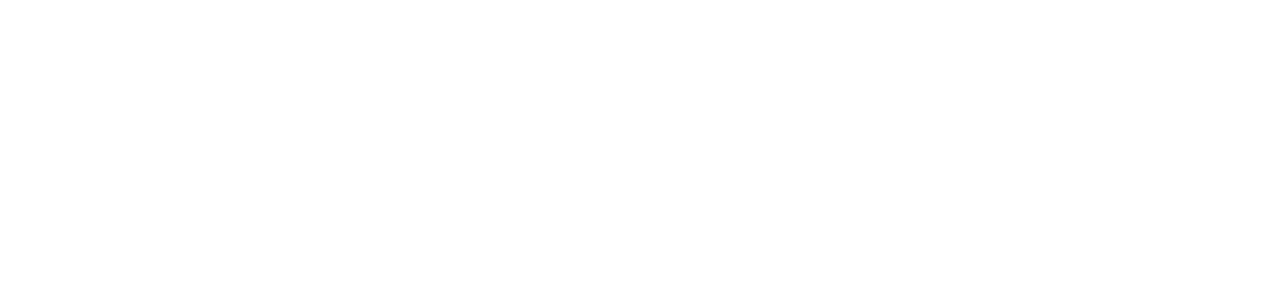
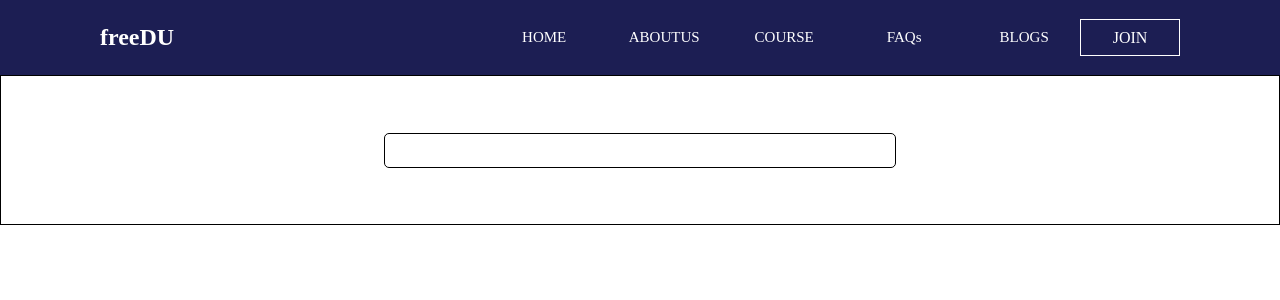
Before and after one commit to Sanhil143/FreEdu-, a React (Vite) app: page /home in a window 1280 px wide. Before the commit this address had no page. Shown: the top 300 px of the page. Built offline with nearby package versions, Linux system fonts and the light colour scheme.

Commit message:
UPDATE:Auth-login/signup
api integration

```diff
--- a/package.json
+++ b/package.json
@@ -10,6 +10,7 @@
     "preview": "vite preview"
   },
   "dependencies": {
+    "axios": "^1.7.7",
     "react": "^18.3.1",
     "react-dom": "^18.3.1",
     "react-router-dom": "^6.26.2"
--- a/src/App.jsx
+++ b/src/App.jsx
@@ -3,12 +3,14 @@ import './App.css'
 import {BrowserRouter as Router,Route,Routes} from 'react-router-dom'
 import Landingpage from './components/Landingpage'
 import Auth from './components/layout/Auth'
+import Home from './components/pages/Home'
 
 function App() {
   return(
     <Router>
       <Routes>
       <Route path='/' element={<Landingpage/>}/>
+      <Route path='/home' element={<Home/>}/>
       <Route path='/auth' element={<Auth/>}/>
       </Routes>
     </Router>
--- /dev/null
+++ b/src/api/auth.js
@@ -0,0 +1,17 @@
+import axios from "axios";
+
+export const callLogin = async (formdata) => {
+  const response = await axios.post(
+    `http://localhost:4000/api/v1/auth/login`,
+    formdata
+  );
+  return response;
+};
+
+export const callSignup = async (formdata) => {
+  const response = await axios.post(
+    `http://localhost:4000/api/v1/auth/signup`,
+    formdata
+  );
+  return response;
+};
--- a/src/components/auth/Login.jsx
+++ b/src/components/auth/Login.jsx
@@ -1,4 +1,5 @@
 import React, { useState } from "react";
+import { callLogin } from "../../api/auth";
 
 const Login = ({ toggleAuthMode }) => {
   const [data, setData] = useState({
@@ -6,9 +7,25 @@ const Login = ({ toggleAuthMode }) => {
     password: "",
   });
 
-  const handleSubmit = (e) => {
+  const formdata = new FormData();
+  formdata.append("email", data.email);
+  formdata.append("password", data.password);
+
+  const handleSubmit = async (e) => {
     e.preventDefault();
-    console.log(data);
+    try {
+      const response = await callLogin(formdata);
+      if (response.data) {
+        localStorage.setItem("accessToken", response.data.token);
+        localStorage.setItem("userId", response.data.data[0].userId);
+        localStorage.setItem("email", response.data.data[0].email);
+        localStorage.setItem("firstName", response.data.data[0].firstname);
+        localStorage.setItem("lastName", response.data.data[0].lastname);
+        localStorage.setItem("createdAt", response.data.data[0].createdAt);
+      }
+    } catch (error) {
+      console.error(error.message);
+    }
   };
   const handleChange = (e) => {
     const { name, value } = e.target;
--- a/src/components/auth/Register.jsx
+++ b/src/components/auth/Register.jsx
@@ -1,4 +1,5 @@
 import React, { useState } from "react";
+import { callSignup } from "../../api/auth";
 
 const Register = ({ toggleAuthMode }) => {
   const [data, setData] = useState({
@@ -7,9 +8,21 @@ const Register = ({ toggleAuthMode }) => {
     password: "",
   });
 
-  const handleSubmit = (e) => {
+  const formdata = new FormData();
+  formdata.append("firstName", data.name);
+  formdata.append("email", data.email);
+  formdata.append("password", data.password);
+
+  const handleSubmit = async (e) => {
     e.preventDefault();
-    console.log(data);
+    try {
+      const response = await callSignup(formdata);
+      if (response.data) {
+        toggleAuthMode();
+      }
+    } catch (error) {
+      console.error(error.message);
+    }
   };
 
   const handleChange = (e) => {
--- a/src/components/common/Navbar.jsx
+++ b/src/components/common/Navbar.jsx
@@ -33,7 +33,15 @@ const Navbar = () => {
               color: "#ffffff",
             }}
           >
-            freeDU
+            <Link
+                to="/"
+                style={{
+                  textDecoration: "none",
+                  color:"#ffffff"
+                }}
+              >
+                freeDU
+              </Link>
           </h2>
           <ul
             style={{
@@ -42,7 +50,17 @@ const Navbar = () => {
               marginLeft: "300px",
             }}
           >
-            <li className="navListStyle">HOME</li>
+            <li className="navListStyle">
+              <Link
+                to="/home"
+                style={{
+                  textDecoration: "none",
+                  color:"#ffffff"
+                }}
+              >
+                HOME
+              </Link>
+            </li>
             <li className="navListStyle">ABOUTUS</li>
             <li className="navListStyle">COURSE</li>
             <li className="navListStyle">FAQs</li>
--- /dev/null
+++ b/src/components/pages/Home.jsx
@@ -0,0 +1,31 @@
+import React from 'react'
+import Navbar from '../common/Navbar'
+
+const Home = () => {
+  return (
+    <div>
+      <Navbar/>
+      <div>
+      <div style={{
+        width:"100%",
+        height:"150px",
+        border:"1px solid black",
+        display:"flex",
+        justifyContent:"center",
+        alignItems:"center"
+      }}>
+        <div style={{
+          width:"40%",
+          height:"35px",
+          border:"1px solid black",
+          borderRadius:"5px",
+        }}>
+
+        </div>
+      </div>
+      </div>
+    </div>
+  )
+}
+
+export default Home
```
Also changed, not shown: 1 other file (tests, documents, lock files or other folders).
